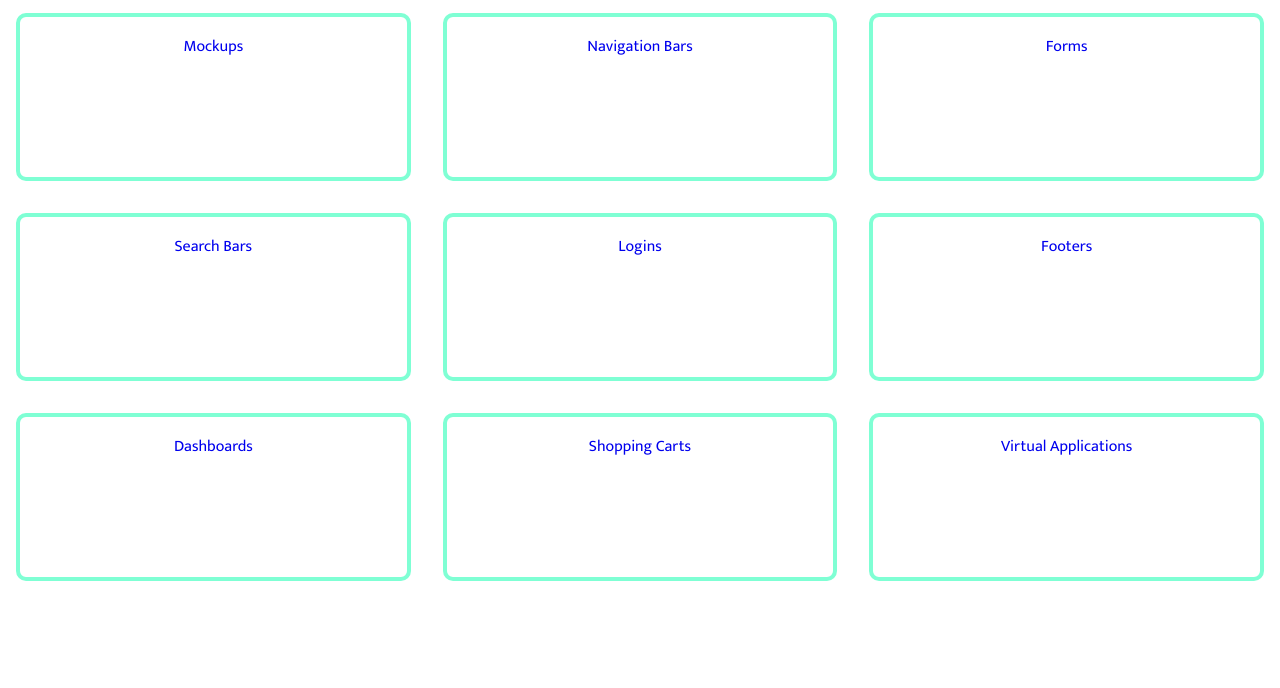
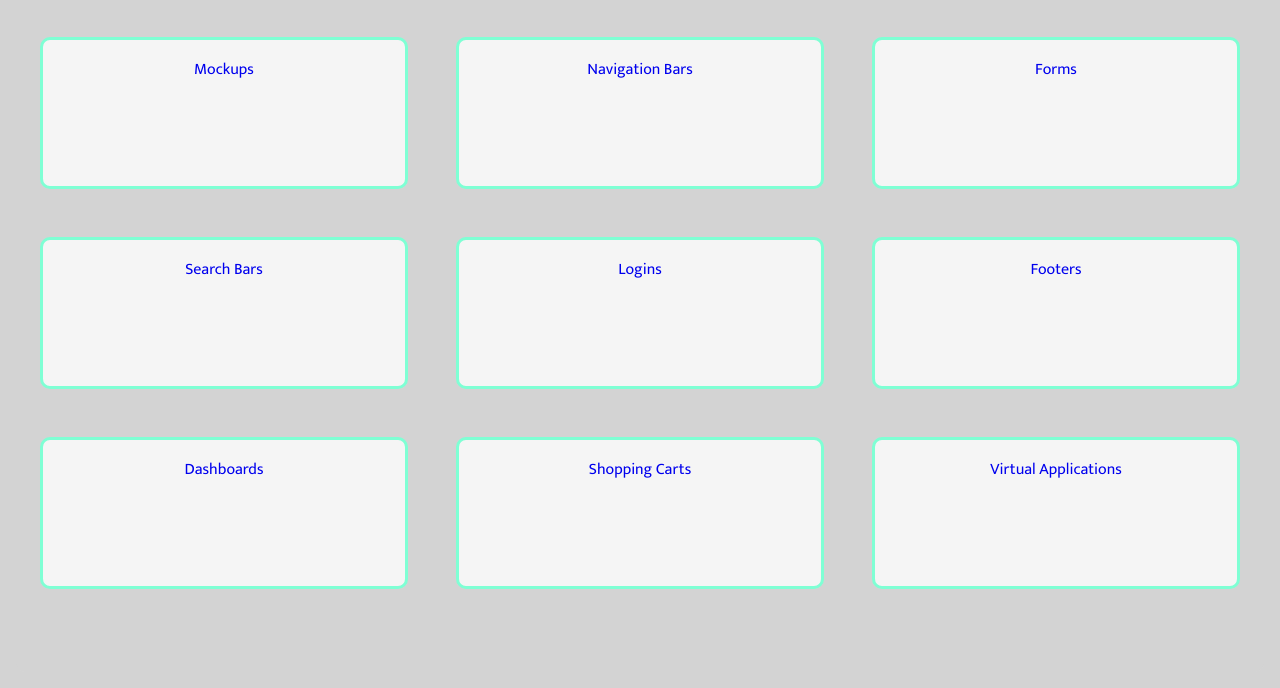
Before and after one commit to sgaona21/Micro-Projects-Collection, a plain HTML site: page index.html in a window 1280 px wide. Shown: the part 120-808 px from the top of the page. Drawn offline with Linux system fonts and the light colour scheme.

Commit message:
color ideas

```diff
--- a/index.html
+++ b/index.html
@@ -11,6 +11,7 @@
     <title>Micro Projects</title>
 </head>
 <body>
+    <div class="mainContainer">
     <header>
         <h1>Micro Projects Collection</h1>
     </header>
@@ -27,5 +28,6 @@
             <li class="categories"><a href="#">Virtual Applications</a></li>
         </ul>
     </main>
+    </div>
 </body>
 </html>
--- a/style.css
+++ b/style.css
@@ -4,6 +4,18 @@
     margin: 0;
     font-family: 'Mukta', sans-serif;
     list-style: none;
+}
+
+body {
+    background-color: lightgrey;
+}
+
+.mainContainer {
+    background-color: lightgray;
+    border-radius: 10px;
+    margin: 1rem;
+    height: 97vh;
+
 }
 
 h1 {
@@ -20,10 +32,11 @@ h1 {
 
 .categories {
     padding: 1rem;
-    border: solid 4px aquamarine;
+    border: solid 3px aquamarine;
     border-radius: 10px;
-    margin: 1rem;
+    margin: 1.5rem;
     text-align: center;
+    background-color: whitesmoke;
 
 }
 
```
